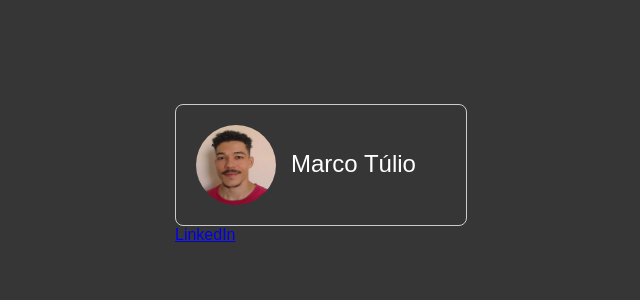
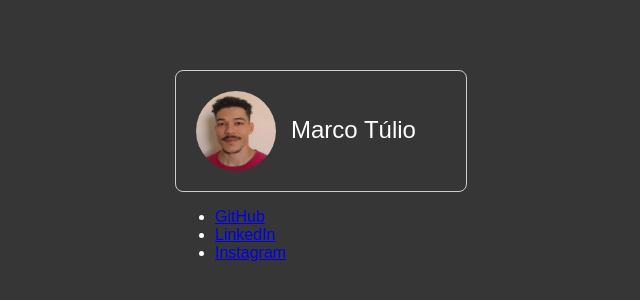
Before and after one commit to tmarcorf/tmarcorf-tech, an Angular app: page / in a window 1280 px wide. Shown: the part 226-526 px from the top of the page, without its empty margins (319-959 px from the left). Built offline with nearby package versions, Linux system fonts and the light colour scheme.

Commit message:
feat: adicionando links para as redes GitHub e LinkedIn

```diff
--- a/src/app/app.component.html
+++ b/src/app/app.component.html
@@ -4,5 +4,22 @@
 </div>
 
 <div class="social">
-  <a class="social-media" href="https://www.linkedin.com/in/marco-t%C3%BAlio-ribeiro-f%C3%A9lix-9125ab132/">LinkedIn</a>
+  <ul>
+    <!-- GITHUB -->
+    <li class="link">
+      <a href="https://github.com/tmarcorf" target="_blank">GitHub</a>
+    </li>
+
+    <!-- LINKEDIN -->
+    <li class="link">
+      <a href="https://www.linkedin.com/in/marco-t%C3%BAlio-ribeiro-f%C3%A9lix-9125ab132/" target="_blank">LinkedIn</a>
+    </li>
+
+    <!-- INSTAGRAM -->
+    <li class="link">
+      <a href="https://www.instagram.com/tmarcorf/" target="_blank">Instagram</a>
+    </li>
+  </ul>
+
+
 </div>
```
